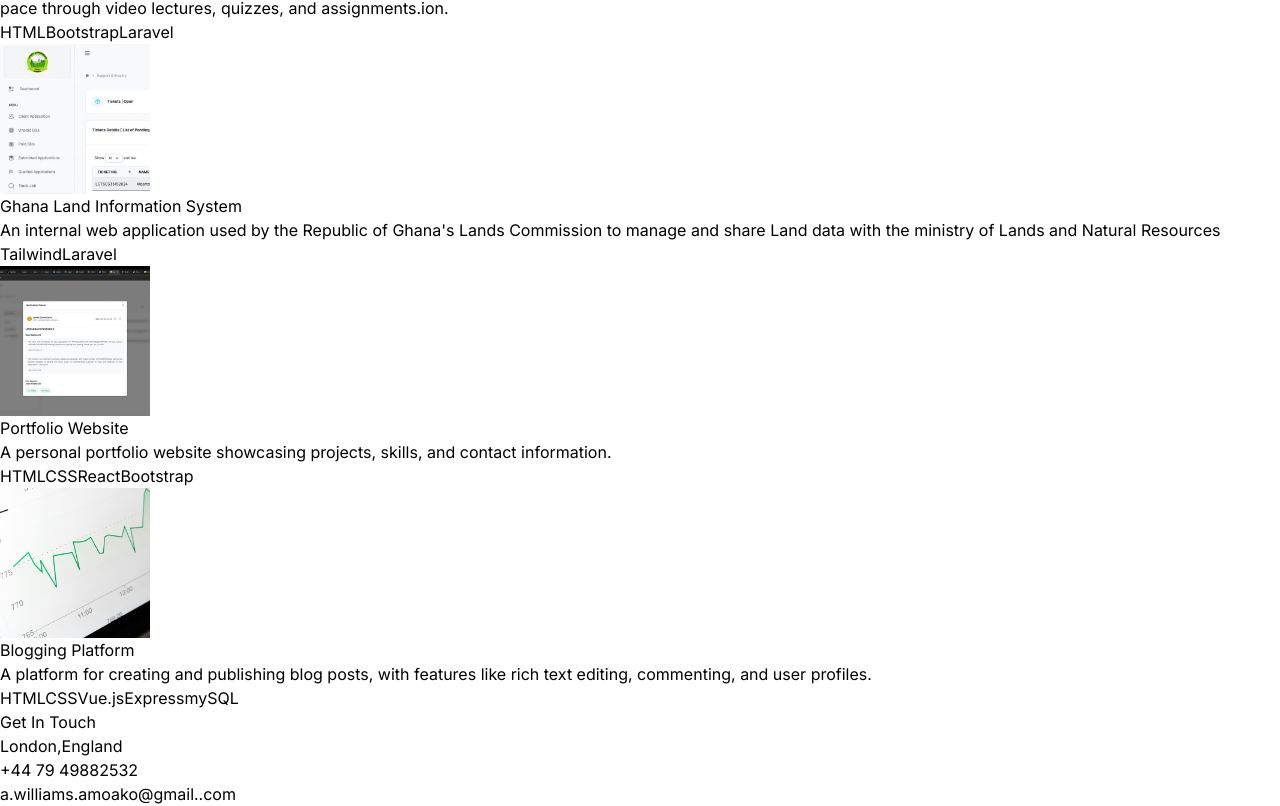
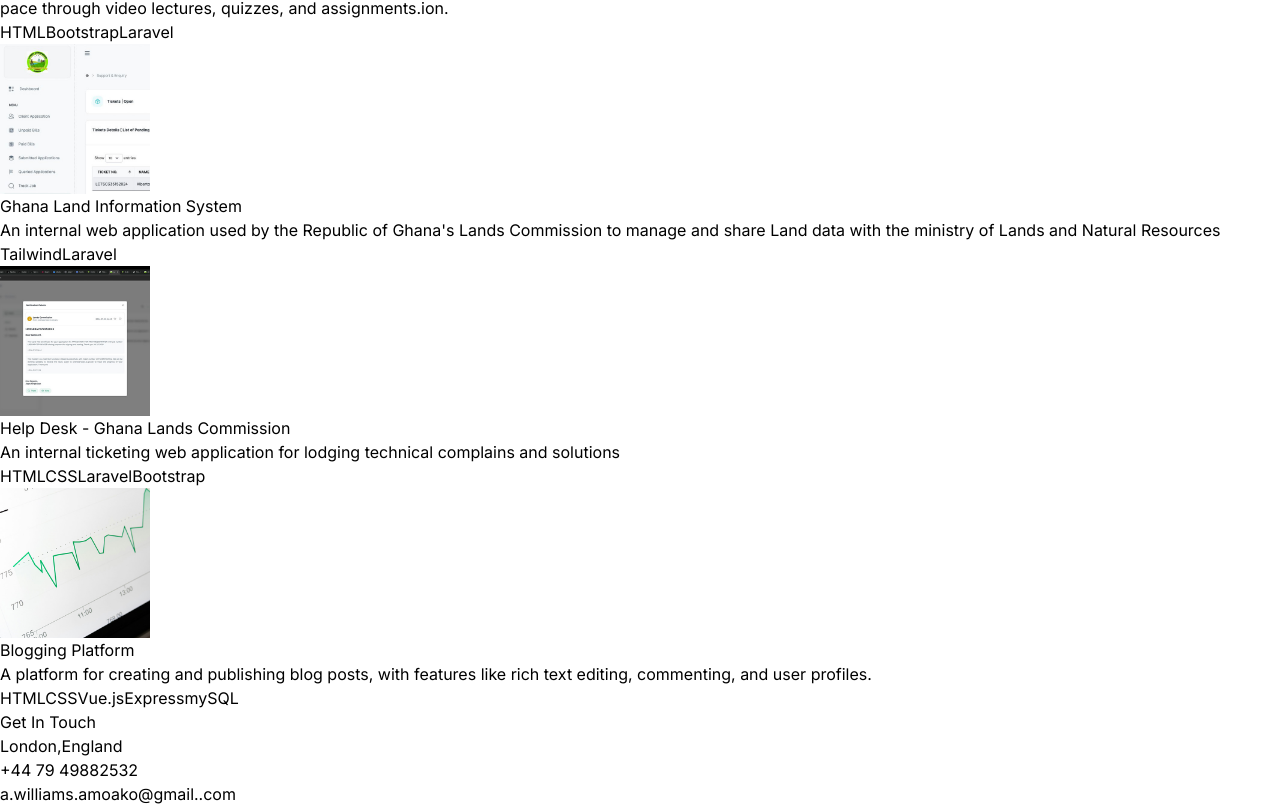
Before and after one commit to Williamsasante/react_portfolio, a React (Vite) app: page / in a window 1280 px wide. Shown: the part 2603-3409 px from the top of the page. Built offline with nearby package versions, Linux system fonts and the light colour scheme.

Commit message:
projects

```diff
--- a/src/constants/index.js
+++ b/src/constants/index.js
@@ -59,11 +59,11 @@ export const PROJECTS = [
     technologies: [ "Tailwind", "Laravel"],
   },
   {
-    title: "Portfolio Website",
+    title: "Help Desk - Ghana Lands Commission",
     image: project3,
     description:
-      "A personal portfolio website showcasing projects, skills, and contact information.",
-    technologies: ["HTML", "CSS", "React", "Bootstrap"],
+      "An internal ticketing web application for lodging technical complains and solutions",
+    technologies: ["HTML", "CSS", "Laravel", "Bootstrap"],
   },
   {
     title: "Blogging Platform",
```
